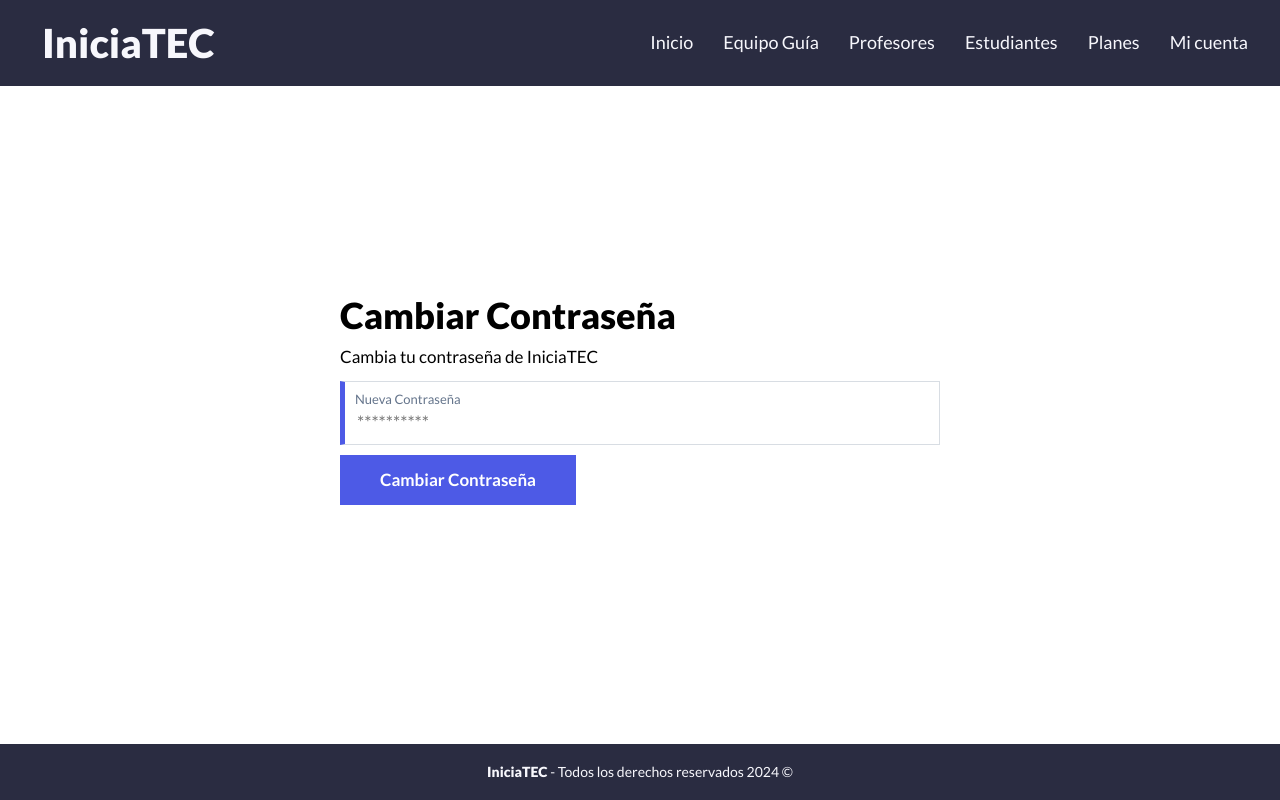
After one commit to LeonardoC1302/IniciaTEC, a PHP site: template WebApp/views/auth/reset.php in a window 1280 px wide. The commit adds this page. Run offline with PHP 8.4, Linux system fonts and the light colour scheme; the template is opened without the code that fills it, so the values that code supplies are empty; some libraries are stand-ins or nearby versions.

Commit message:
Change password page frontend

```diff
--- a/WebApp/controllers/AuthController.php
+++ b/WebApp/controllers/AuthController.php
@@ -101,4 +101,8 @@
         }
 
     }
+
+    public static function reset(Router $router){
+        $router->render('auth/reset');
+    }
 }
--- a/WebApp/public/index.php
+++ b/WebApp/public/index.php
@@ -28,6 +28,9 @@
 $router->get('/recover', [AuthController::class, 'recover']);
 $router->post('/recover', [AuthController::class, 'recover']);
 
+$router->get('/reset', [AuthController::class, 'reset']);
+$router->post('/reset', [AuthController::class, 'reset']);
+
 $router->get('/message', [AuthController::class, 'message']);
 $router->get('/account', [AuthController::class, 'account']);
 
--- /dev/null
+++ b/WebApp/views/auth/reset.php
@@ -0,0 +1,18 @@
+<?php
+    include_once __DIR__ . "/../templates/alerts.php";
+?>
+<div class="auth">
+    <h1 class="auth__title">Cambiar Contraseña</h1>
+    <p class="auth__description">Cambia tu contraseña de IniciaTEC</p>
+
+    <form method="POST" class="form">
+        <div class="form__field">
+            <label for="password" class="form__label">Nueva Contraseña</label>
+            <input type="password" class="form__input" placeholder= "**********" id="password" name="contrasenna">
+        </div>
+
+        <div class="form__actions">
+            <input type="submit" class="form__submit" value="Cambiar Contraseña">
+        </div>
+    </form>
+</div>
```
